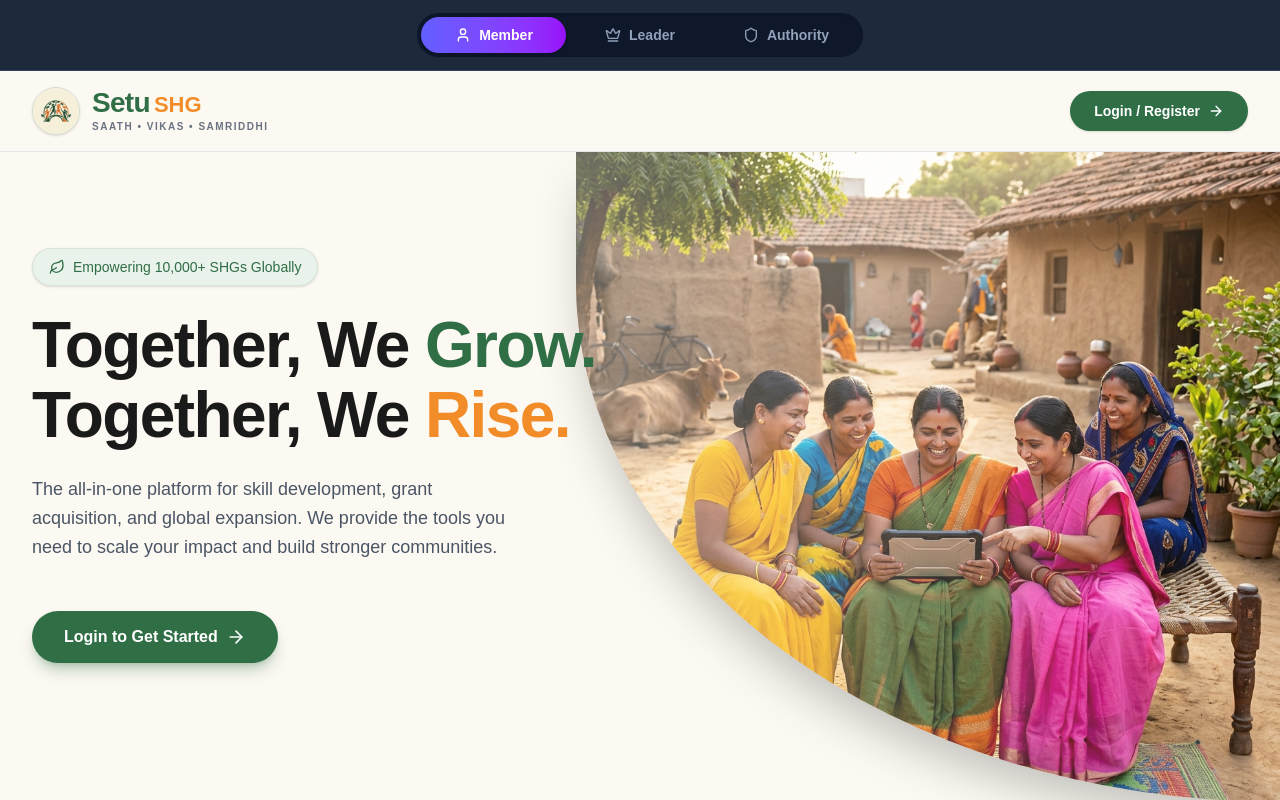
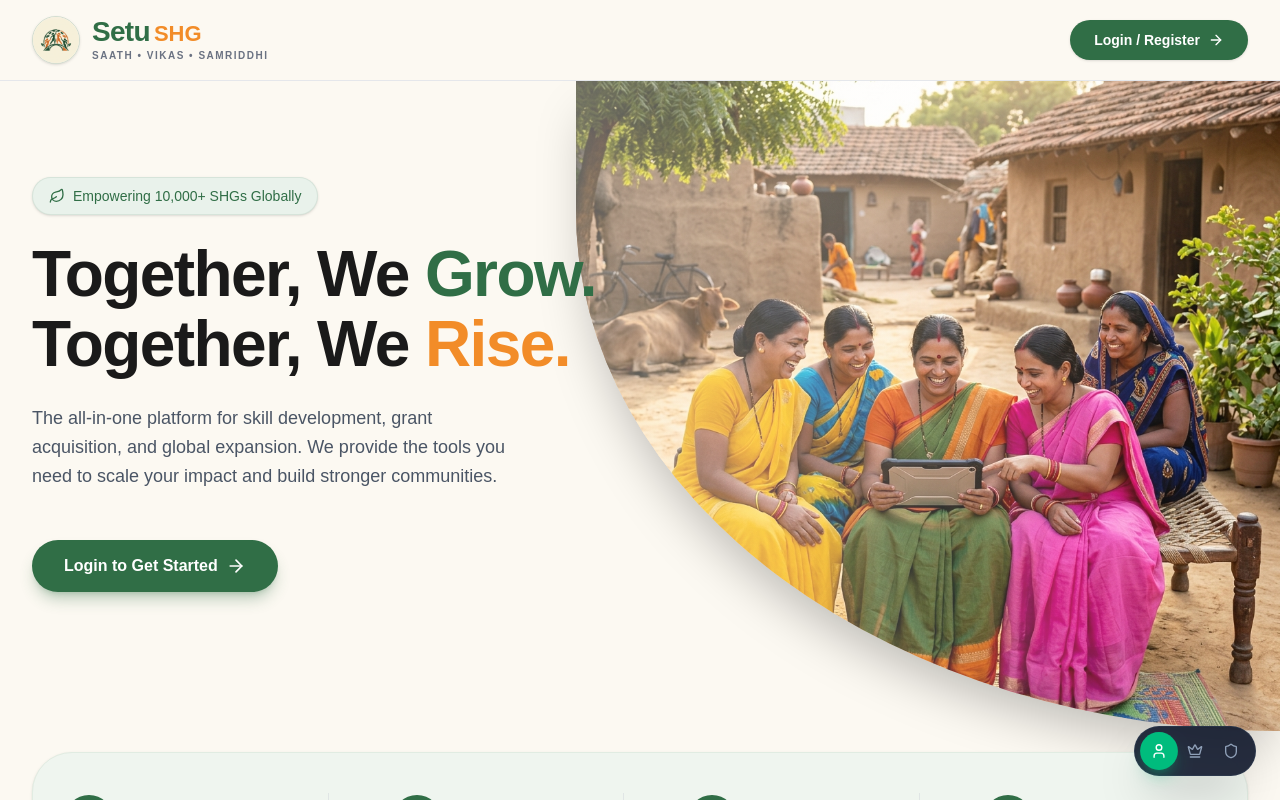
Before and after one commit to Ishaan-jha-dev/shg-setu, a Next.js app in the folder apps/consumer/: page / in a window 1280 px wide. Shown: the top 800 px of the page. Built offline with nearby package versions, Linux system fonts and the light colour scheme.

Commit message:
style: revert top-bar slider back to a minimal floating pill at the bottom right

```diff
--- a/apps/consumer/src/components/DemoSwitcher.tsx
+++ b/apps/consumer/src/components/DemoSwitcher.tsx
@@ -37,38 +37,49 @@ export default function DemoSwitcher() {
   if (pathname === "/login" || pathname === "/join") return null;
 
   return (
-    <div className="bg-[#1e293b] border-b border-slate-700 py-3 px-4 w-full flex justify-center z-50">
-      <div className="bg-slate-900 rounded-full p-1 flex items-center relative max-w-md w-full shadow-inner border border-slate-800">
+    <div className="fixed bottom-6 right-6 z-[9999] flex items-center bg-slate-900/90 backdrop-blur-md border border-slate-700/50 p-1.5 rounded-full shadow-2xl transition-all hover:shadow-indigo-500/20 group">
 
-        {/* Animated Background Slider */}
-        <div
-          className="absolute top-1 bottom-1 w-[32.5%] bg-gradient-to-r from-indigo-500 to-purple-600 rounded-full transition-all duration-300 ease-out shadow-md"
-          style={{
-            left: role === "member" ? "1%" : role === "leader" ? "33.7%" : "66.5%",
-          }}
-        />
+      {/* Tooltip Label (Shows on hover of the pill) */}
+      <div className="absolute -top-8 right-2 bg-slate-800 text-xs text-slate-300 px-2 py-1 rounded-md opacity-0 group-hover:opacity-100 transition-opacity pointer-events-none whitespace-nowrap shadow-xl border border-slate-700">
+        Demo Persona Switcher
+      </div>
 
       <button
         onClick={() => handleSetRole("member")}
-          className={`relative z-10 flex-1 flex items-center justify-center gap-2 py-2 text-sm font-bold transition-colors rounded-full ${role === "member" ? "text-white" : "text-slate-400 hover:text-slate-200"}`}
+        title="Switch to Member"
+        className={`p-2.5 rounded-full transition-all ${
+          role === "member"
+            ? "bg-emerald-500 text-white shadow-lg shadow-emerald-500/30 scale-105"
+            : "text-slate-400 hover:text-slate-200 hover:bg-white/10"
+        }`}
       >
-          <User className="h-4 w-4" /> Member
+        <User className="h-4 w-4" />
       </button>
 
       <button
         onClick={() => handleSetRole("leader")}
-          className={`relative z-10 flex-1 flex items-center justify-center gap-2 py-2 text-sm font-bold transition-colors rounded-full ${role === "leader" ? "text-white" : "text-slate-400 hover:text-slate-200"}`}
+        title="Switch to Leader"
+        className={`p-2.5 rounded-full transition-all ${
+          role === "leader"
+            ? "bg-[#f28c28] text-white shadow-lg shadow-[#f28c28]/30 scale-105"
+            : "text-slate-400 hover:text-slate-200 hover:bg-white/10"
+        }`}
       >
-          <Crown className="h-4 w-4" /> Leader
+        <Crown className="h-4 w-4" />
       </button>
 
       <button
         onClick={() => handleSetRole("authority")}
-          className={`relative z-10 flex-1 flex items-center justify-center gap-2 py-2 text-sm font-bold transition-colors rounded-full ${role === "authority" ? "text-white" : "text-slate-400 hover:text-slate-200"}`}
+        title="Switch to Authority"
+        className={`p-2.5 rounded-full transition-all ${
+          role === "authority"
+            ? "bg-indigo-500 text-white shadow-lg shadow-indigo-500/30 scale-105"
+            : "text-slate-400 hover:text-slate-200 hover:bg-white/10"
+        }`}
       >
-          <Shield className="h-4 w-4" /> Authority
+        <Shield className="h-4 w-4" />
       </button>
-      </div>
+
     </div>
   );
 }
```
Lines whose indentation alone changed are shown as unchanged.
